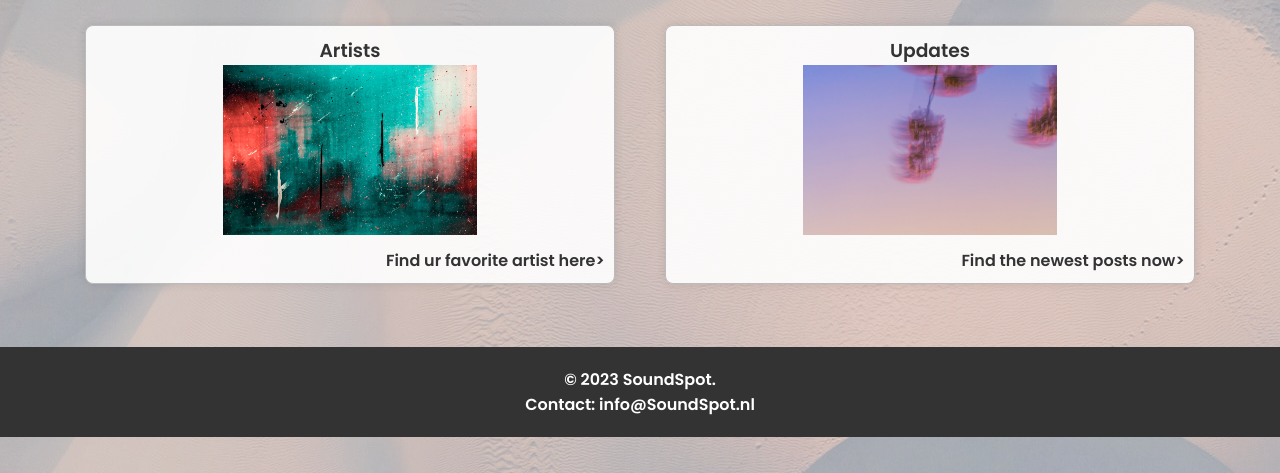
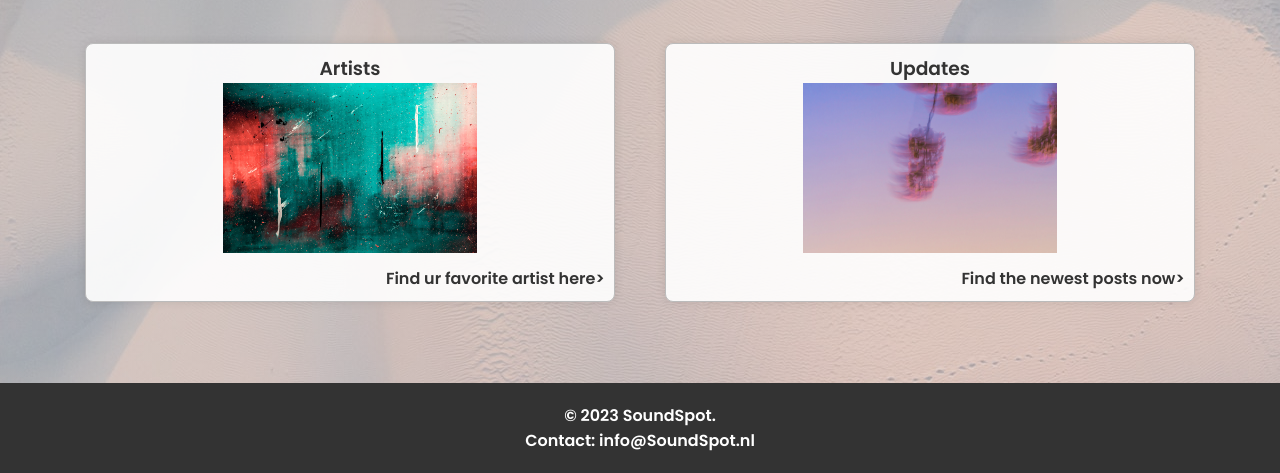
Before and after one commit to Shivamsrepo/Internetstandaarden, a plain HTML site: page index.html in a window 1280 px wide. Shown: the part 327-800 px from the top of the page. Drawn offline with nearby package versions, Linux system fonts and the light colour scheme; a web font is replaced by a local one.

Commit message:
Add files via upload

```diff
--- a/assets/style/index.css
+++ b/assets/style/index.css
@@ -98,10 +98,10 @@ body {
             rgb(175 175 175 / 45%)),
         url(../img/background.jpg);
     /* background-repeat: repeat; */
-
-    /* min-height: 100vh;
+width: 100vw;
+    min-height: 100vh;
     display: flex;
-    flex-direction: column; */
+    flex-direction: column;
 }
 
 a {
@@ -114,6 +114,7 @@ header {
     color: #fff;
     padding: 25px;
     font-family: "Poppins", sans-serif;
+    min-width: 100%;
 }
 
 nav ul {
@@ -168,6 +169,7 @@ footer {
     color: white;
     padding: 20px;
     text-align: center;
+    min-width: 100%;
 }
 
 /* begin index pagina */
```
